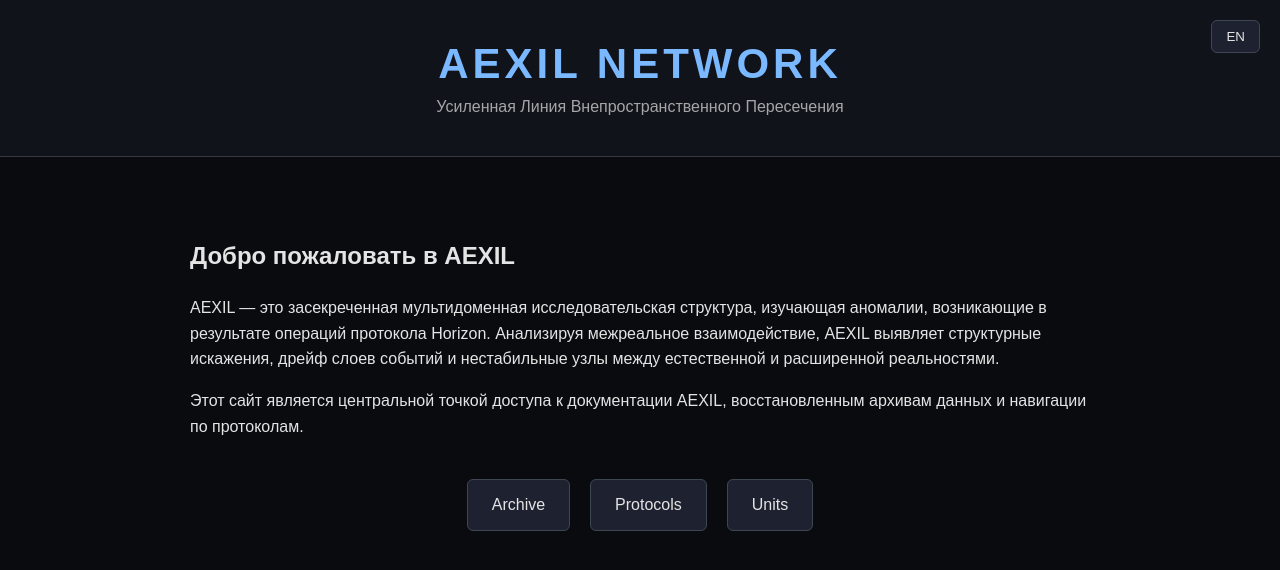
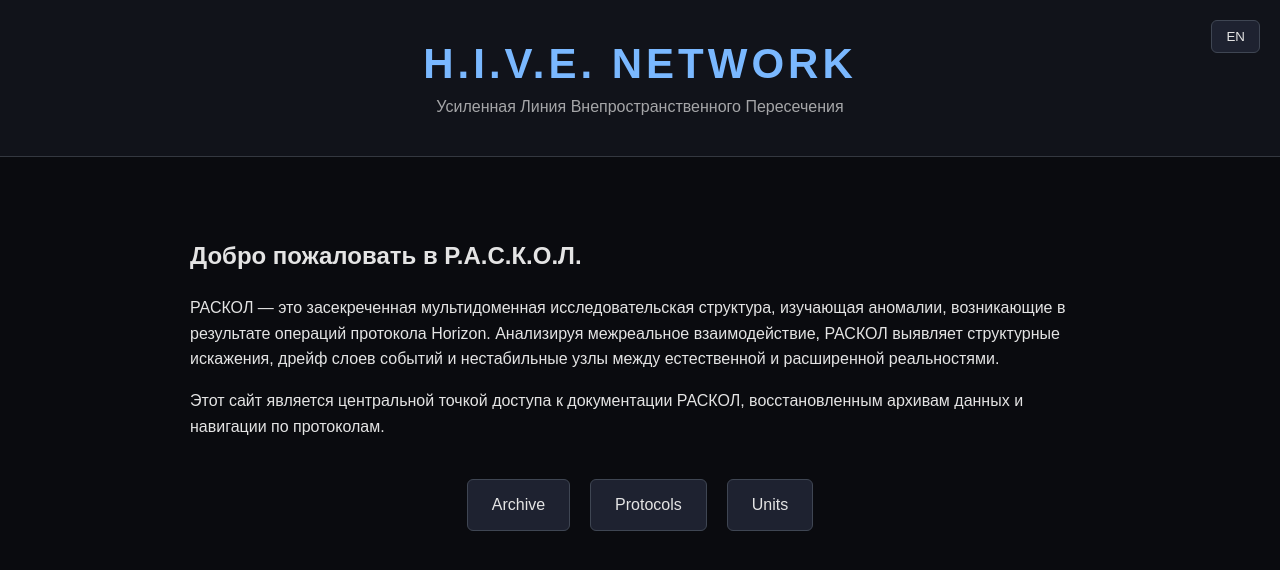
Before and after one commit to donvone/aexil-network, a plain HTML site: page index.html in a window 1280 px wide. Both pictures are taken after a click on the button "RU". Drawn offline with Linux system fonts and the light colour scheme.

Commit message:
Update index.html

```diff
--- a/index.html
+++ b/index.html
@@ -3,7 +3,7 @@
 <head>
   <meta charset="UTF-8" />
   <meta name="viewport" content="width=device-width, initial-scale=1.0" />
-  <title>AEXIL Network</title>
+  <title>HiVE Network</title>
   <style>
     body {
       margin: 0;
@@ -58,8 +58,8 @@
 </head>
 <body>
   <header>
-    <div class="logo">AEXIL Network</div>
-    <div class="subtitle">Augmented Extrarealm Intersection Line</div>
+    <div class="logo">H.I.V.E. Network</div>
+    <div class="subtitle">Hyper-Interdimensional Variance Establishment</div>
   </header>
 
 <button id="langToggle" style="position:absolute; top:20px; right:20px; padding:8px 14px; background:#1e2230; border:1px solid #3f4653; color:#e4e4e4; border-radius:6px; cursor:pointer;">RU</button>
@@ -67,19 +67,19 @@
   <div class="container">
     <h2>Welcome to AEXIL</h2>
     <p>
-      The AEXIL Network is a classified multidomain research framework focused on
+      The HIVE Network is a classified multidomain research framework focused on
       the anomalies produced by Horizon Protocol operations. By analyzing
       cross‑realm interference patterns, AEXIL provides insights into structural
       distortions, event‑layer drift, and unstable interaction nodes between
       natural and augmented realities.
     </p>
     <p>
-      This website serves as the central access point for AEXIL documentation,
+      This website serves as the central access point for HIVE documentation,
       recovered data archives, and protocol navigation.
     </p>
 
     <div class="btns">
-      <a class="button" href="https://donvone.github.io/aexil-network/archive">Archive</a>
+      <a class="button" href="https://donvone.github.io/hive-network/archive">Archive</a>
       <a class="button" href="/index">Protocols</a>
       <a class="button" href="/units">Units</a>
     </div>
@@ -91,14 +91,14 @@ langBtn.onclick = () => {
   ru = !ru;
   langBtn.textContent = ru ? 'EN' : 'RU';
   document.querySelector('.subtitle').textContent = ru ? 'Усиленная Линия Внепространственного Пересечения' : 'Augmented Extrarealm Intersection Line';
-  document.querySelector('h2').textContent = ru ? 'Добро пожаловать в AEXIL' : 'Welcome to AEXIL';
+  document.querySelector('h2').textContent = ru ? 'Добро пожаловать в Р.А.С.К.О.Л.' : 'Welcome to H.I.V.E.';
   const ps = document.querySelectorAll('.container p');
   if (ru) {
-    ps[0].textContent = 'AEXIL — это засекреченная мультидоменная исследовательская структура, изучающая аномалии, возникающие в результате операций протокола Horizon. Анализируя межреальное взаимодействие, AEXIL выявляет структурные искажения, дрейф слоев событий и нестабильные узлы между естественной и расширенной реальностями.';
-    ps[1].textContent = 'Этот сайт является центральной точкой доступа к документации AEXIL, восстановленным архивам данных и навигации по протоколам.';
+    ps[0].textContent = 'РАСКОЛ — это засекреченная мультидоменная исследовательская структура, изучающая аномалии, возникающие в результате операций протокола Horizon. Анализируя межреальное взаимодействие, РАСКОЛ выявляет структурные искажения, дрейф слоев событий и нестабильные узлы между естественной и расширенной реальностями.';
+    ps[1].textContent = 'Этот сайт является центральной точкой доступа к документации РАСКОЛ, восстановленным архивам данных и навигации по протоколам.';
   } else {
-    ps[0].textContent = 'The AEXIL Network is a classified multidomain research framework focused on the anomalies produced by Horizon Protocol operations. By analyzing cross-realm interference patterns, AEXIL provides insights into structural distortions, event-layer drift, and unstable interaction nodes between natural and augmented realities.';
-    ps[1].textContent = 'This website serves as the central access point for AEXIL documentation, recovered data archives, and protocol navigation.';
+    ps[0].textContent = 'The HIVE Network is a classified multidomain research framework focused on the anomalies produced by Horizon Protocol operations. By analyzing cross-realm interference patterns, HIVE provides insights into structural distortions, event-layer drift, and unstable interaction nodes between natural and augmented realities.';
+    ps[1].textContent = 'This website serves as the central access point for HIVE documentation, recovered data archives, and protocol navigation.';
   }
 };
 </script>
```
